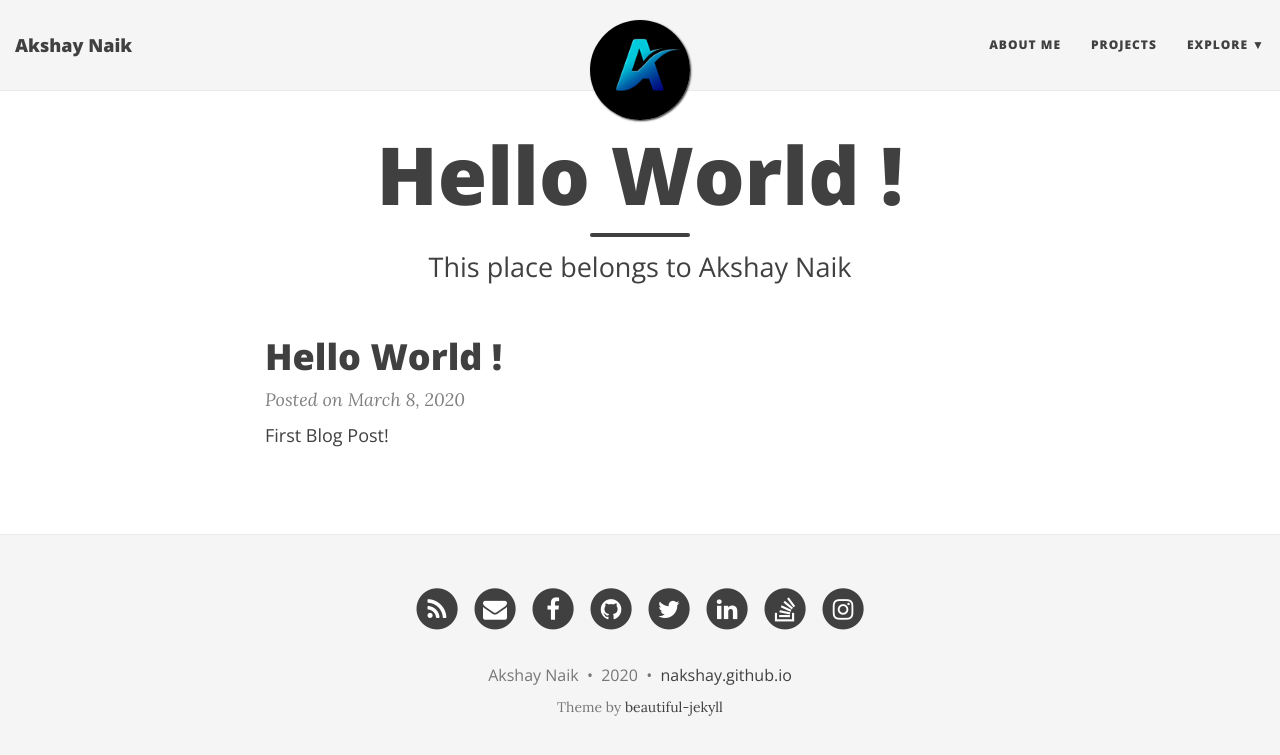
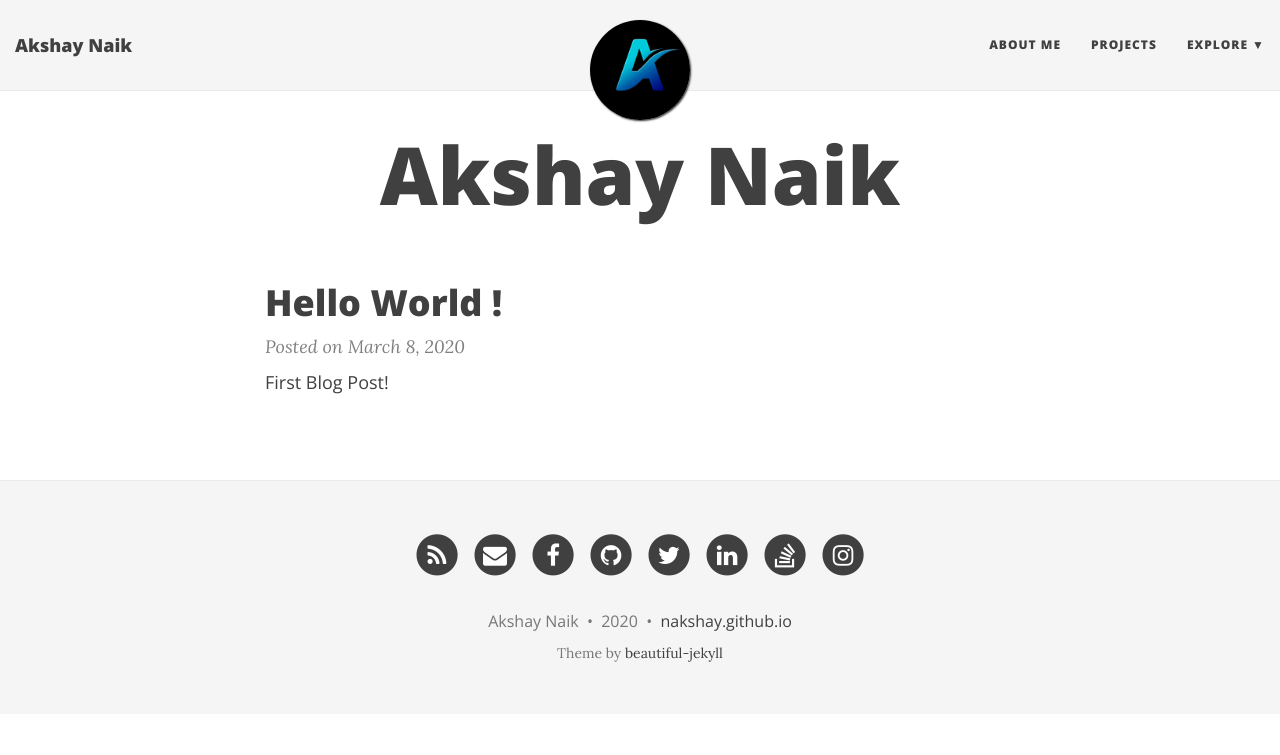
Before and after one commit to nakshay/nakshay.github.io, a Jekyll site: the page built from index.html, in a window 1280 px wide. Shown: the top 755 px of the page. Built offline with Jekyll 4.4.1, drawn with Linux system fonts in a browser that asks for light colours; nearby versions of some CDN libraries; the list of posts is cut into pages by our own code.

Commit message:
Update index.html

```diff
--- a/index.html
+++ b/index.html
@@ -1,7 +1,7 @@
 ---
 layout: page
-title: Hello World !
-subtitle: This place belongs to Akshay Naik
+title: Akshay Naik
+subtitle:
 use-site-title: true
 ---
 
```
